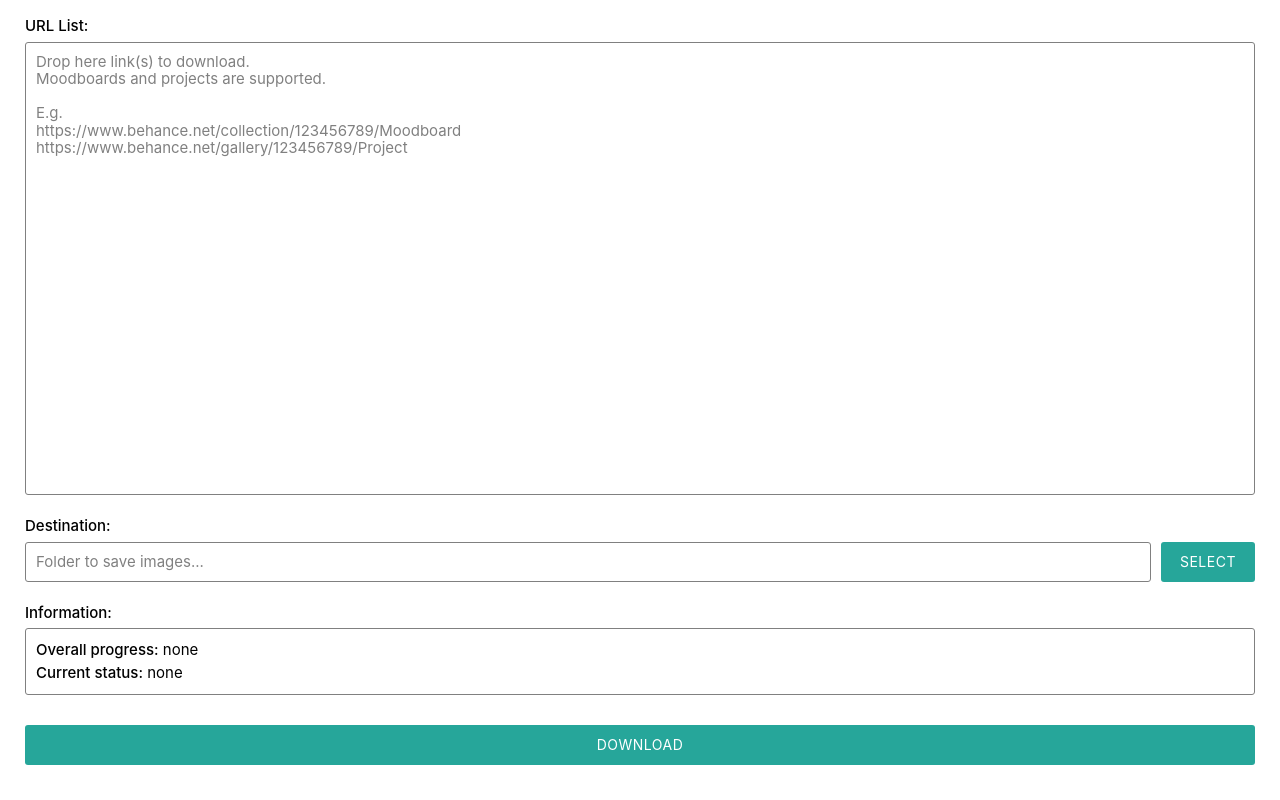
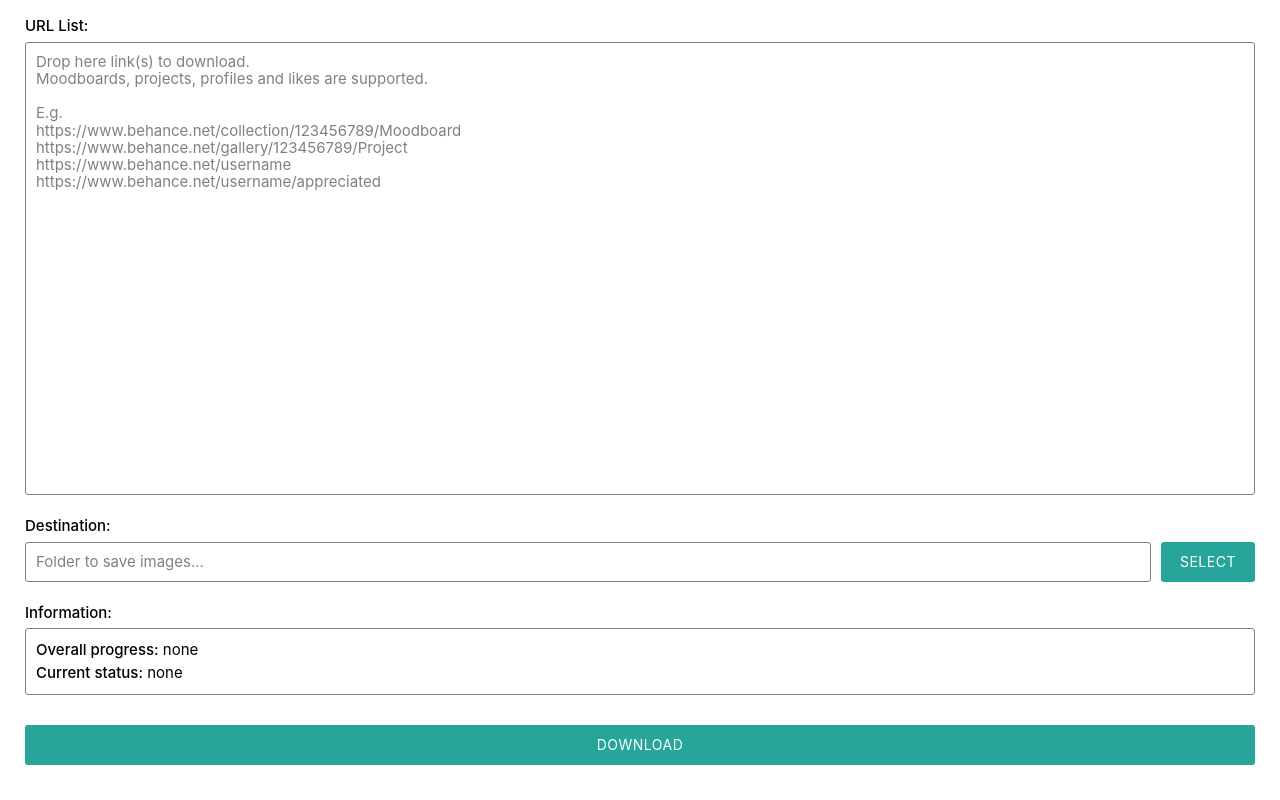
Before and after one commit to ViRT1ST/BeDownloader, an Electron app: page app/index.html in a window 1280 px wide. Drawn offline with Linux system fonts and the light colour scheme; no server answers.

Commit message:
ui changes

```diff
--- a/app/index.html
+++ b/app/index.html
@@ -13,7 +13,7 @@
     <div class="settings-container">
       <section class="urls">
         <p class="label"><strong>URL List:</strong></p>
-        <textarea id="urls-input" placeholder="Drop here link(s) to download.&#13;Moodboards and projects are supported.&#13;&#13;E.g.&#13;https://www.behance.net/collection/123456789/Moodboard&#13;https://www.behance.net/gallery/123456789/Project"></textarea>
+        <textarea id="urls-input" placeholder="Drop here link(s) to download.&#13;Moodboards, projects, profiles and likes are supported.&#13;&#13;E.g.&#13;https://www.behance.net/collection/123456789/Moodboard&#13;https://www.behance.net/gallery/123456789/Project&#13;https://www.behance.net/username&#13;https://www.behance.net/username/appreciated"></textarea>
       </section>
 
       <section class="destination">
```
